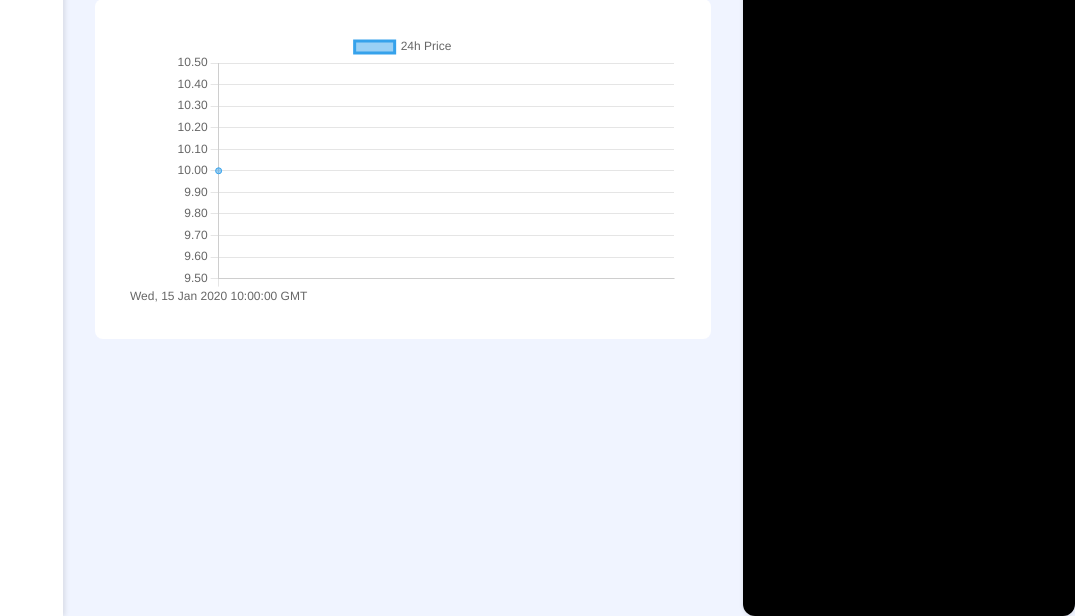
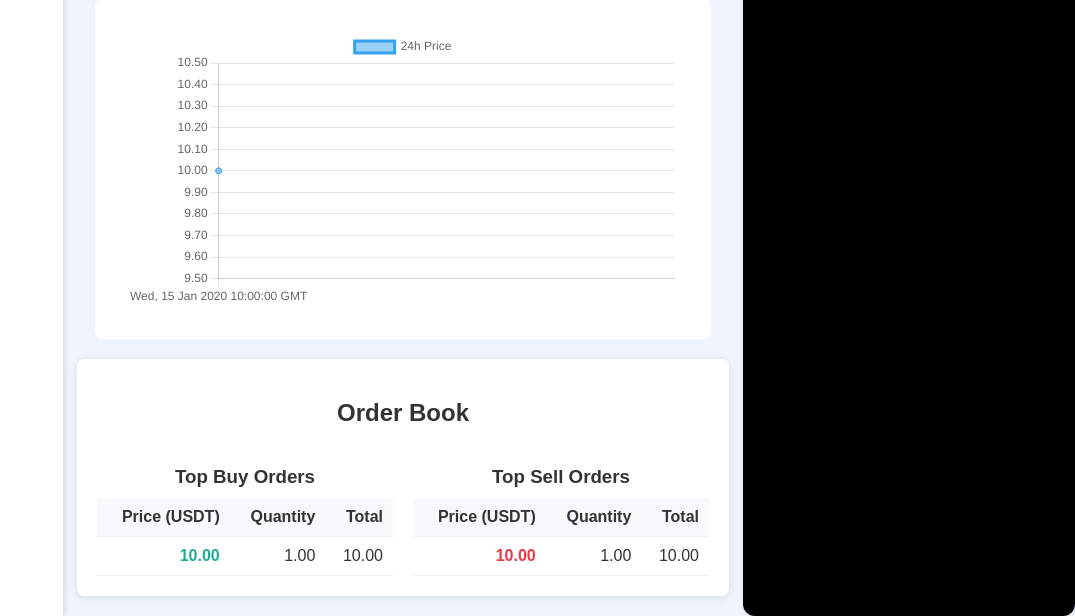
Before and after one commit to thanhdatnguyentk/UIT_PINANCE, a Flask app: page /stocks/1/order in a window 1280 px wide. Shown: the part 486-1102 px from the top of the page, without its empty margins (205-1280 px from the left). Run offline with Flask 3, Linux system fonts and the light colour scheme; the visitor is signed in with stand-in values (Sample User, id 1); a database or web service that is not in the repository returns one stand-in record (values such as "Sample title"); some libraries are stand-ins or nearby versions.

Commit message:
top_order

```diff
--- a/app.py
+++ b/app.py
@@ -406,6 +406,23 @@ def order_entry(stock_id):
         (stock_id,)
     )
     stock = cur.fetchone()
+
+    # Lấy top 5 buy orders có giá cao nhất
+    cur.execute("""
+        SELECT price, total_quantity
+        FROM v_top_buy_orders
+        WHERE stock_id = %s
+    """, (stock_id,))
+    top_buy_orders = cur.fetchall()
+
+    # Lấy top 5 sell orders có giá thấp nhất
+    cur.execute("""
+        SELECT price, total_quantity
+        FROM v_top_sell_orders
+        WHERE stock_id = %s
+    """, (stock_id,))
+    top_sell_orders = cur.fetchall()
+
     if request.method == 'POST':
         price = float(request.form['price'])
         size = float(request.form['size'])
@@ -429,8 +446,16 @@ def order_entry(stock_id):
     # GET: render order entry page
     cur.close()
     conn.close()
-    return render_template('order_entry.html', user=user, user_email=user_email, stock=stock, accounts=accounts, latest=latest,
-        series=series, company=company)
+    return render_template('order_entry.html',
+                          user=user,
+                          user_email=user_email,
+                          stock=stock,
+                          accounts=accounts,
+                          latest=latest,
+                          series=series,
+                          company=company,
+                          top_buy_orders=top_buy_orders,
+                          top_sell_orders=top_sell_orders)
 
 
 @app.route('/transactions')
--- a/templates/order_entry.html
+++ b/templates/order_entry.html
@@ -1,3 +1,4 @@
+
 <!DOCTYPE html>
 <html lang="vi">
 <head>
@@ -6,6 +7,77 @@
     <title>Place Order - {{ stock.ticker_symbol }}</title>
     <link rel="stylesheet" href="{{ url_for('static', filename='css/style.css') }}" />
     <script src="https://cdn.jsdelivr.net/npm/chart.js"></script>
+    <style>
+        .order-book {
+            background-color: #ffffff;
+            border-radius: 8px;
+            box-shadow: 0 2px 10px rgba(0, 0, 0, 0.1);
+            padding: 20px;
+            margin: 20px auto;
+            width: 90%;
+            max-width: 1200px;
+        }
+
+        .order-book h2 {
+            text-align: center;
+            margin-bottom: 20px;
+            color: #333;
+            font-size: 1.5rem;
+        }
+
+        .order-tables {
+            display: flex;
+            justify-content: space-between;
+            gap: 20px;
+        }
+
+        .buy-orders, .sell-orders {
+            flex: 1;
+        }
+
+        .buy-orders h3, .sell-orders h3 {
+            text-align: center;
+            margin-bottom: 10px;
+        }
+
+        .order-table {
+            width: 100%;
+            border-collapse: collapse;
+        }
+
+        .order-table th, .order-table td {
+            padding: 10px;
+            text-align: right;
+            border-bottom: 1px solid #eee;
+        }
+
+        .order-table th {
+            background-color: #f8f9fa;
+            font-weight: 600;
+        }
+
+        .buy-row td:first-child {
+            color: #22ab94;
+            font-weight: bold;
+        }
+
+        .sell-row td:first-child {
+            color: #f23645;
+            font-weight: bold;
+        }
+
+        .empty-message {
+            text-align: center;
+            color: #999;
+            padding: 20px 0;
+        }
+
+        @media (max-width: 768px) {
+            .order-tables {
+                flex-direction: column;
+            }
+        }
+    </style>
 </head>
 <body>
     <div class="app">
@@ -120,6 +192,68 @@
                 <section class="chart-section">
                     <canvas id="priceChart"></canvas>
                 </section>
+
+                <!-- Order Book Section -->
+                <div class="order-book">
+                    <h2>Order Book</h2>
+                    <div class="order-tables">
+                        <!-- Top Buy Orders -->
+                        <div class="buy-orders">
+                            <h3>Top Buy Orders</h3>
+                            <table class="order-table">
+                                <thead>
+                                    <tr>
+                                        <th>Price (USDT)</th>
+                                        <th>Quantity</th>
+                                        <th>Total</th>
+                                    </tr>
+                                </thead>
+                                <tbody>
+                                    {% for order in top_buy_orders %}
+                                    <tr class="buy-row">
+                                        <td>{{ "{:,.2f}".format(order.price) }}</td>
+                                        <td>{{ "{:,.2f}".format(order.total_quantity) }}</td>
+                                        <td>{{ "{:,.2f}".format(order.price * order.total_quantity) }}</td>
+                                    </tr>
+                                    {% endfor %}
+                                    {% if top_buy_orders|length == 0 %}
+                                    <tr>
+                                        <td colspan="3" class="empty-message">No buy orders available</td>
+                                    </tr>
+                                    {% endif %}
+                                </tbody>
+                            </table>
+                        </div>
+
+                        <!-- Top Sell Orders -->
+                        <div class="sell-orders">
+                            <h3>Top Sell Orders</h3>
+                            <table class="order-table">
+                                <thead>
+                                    <tr>
+                                        <th>Price (USDT)</th>
+                                        <th>Quantity</th>
+                                        <th>Total</th>
+                                    </tr>
+                                </thead>
+                                <tbody>
+                                    {% for order in top_sell_orders %}
+                                    <tr class="sell-row">
+                                        <td>{{ "{:,.2f}".format(order.price) }}</td>
+                                        <td>{{ "{:,.2f}".format(order.total_quantity) }}</td>
+                                        <td>{{ "{:,.2f}".format(order.price * order.total_quantity) }}</td>
+                                    </tr>
+                                    {% endfor %}
+                                    {% if top_sell_orders|length == 0 %}
+                                    <tr>
+                                        <td colspan="3" class="empty-message">No sell orders available</td>
+                                    </tr>
+                                    {% endif %}
+                                </tbody>
+                            </table>
+                        </div>
+                    </div>
+                </div>
             </div>
 
         </div>
@@ -160,7 +294,8 @@
                       <button type="submit" name="side" value="buy" class="btn buy modern-buy">Buy / Long</button>
                       <button type="submit" name="side" value="sell" class="btn sell modern-sell">Sell / Short</button>
                   </div>
-              </form>
+              </div>
+        </form>
     </div>
 
     <script>
```
